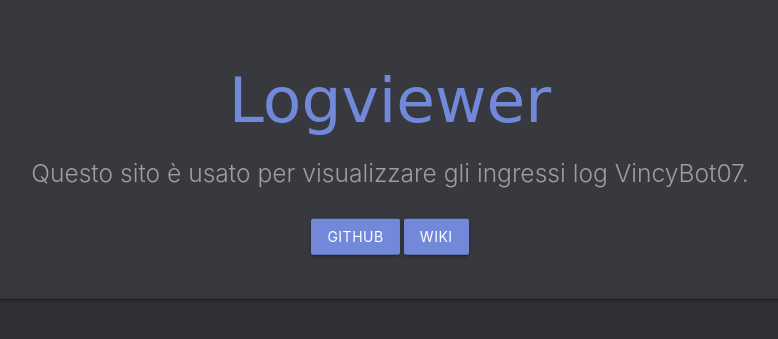
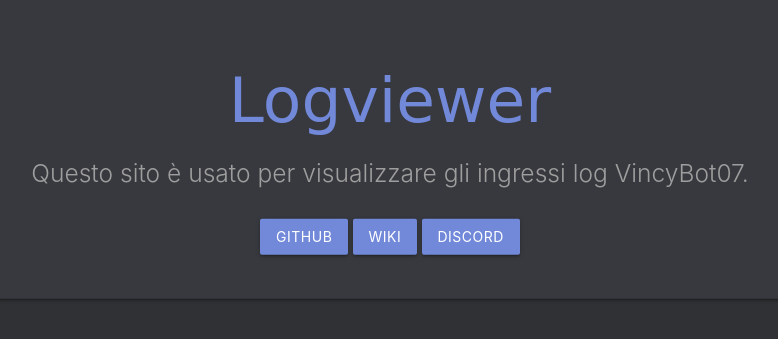
Before and after one commit to VincyBot07/logviewer, a Python web app: template templates/index.html in a window 1280 px wide. Shown: the part 247-586 px from the top of the page, without its empty margins (250-1028 px from the left). Run offline with Jinja, Linux system fonts and the light colour scheme; the template is opened without the code that fills it, so the values that code supplies are empty; some libraries are stand-ins or nearby versions; some web fonts are replaced.

Commit message:
Update index.html

```diff
--- a/templates/index.html
+++ b/templates/index.html
@@ -11,6 +11,7 @@
         <div class="row center">
             <a href="https://github.com/VincyBot07/VincyBot07" class="btn waves-effect my-button">Github</a>
             <a href="https://github.com/VincyBot07/VincyBot07/wiki" class="btn waves-effect my-button">Wiki</a>
+            <a href="https://discord.gg/uDNFjE4" class="btn waves-effect my-button">Discord</a>
             <br>
         </div>
     </div>
```
